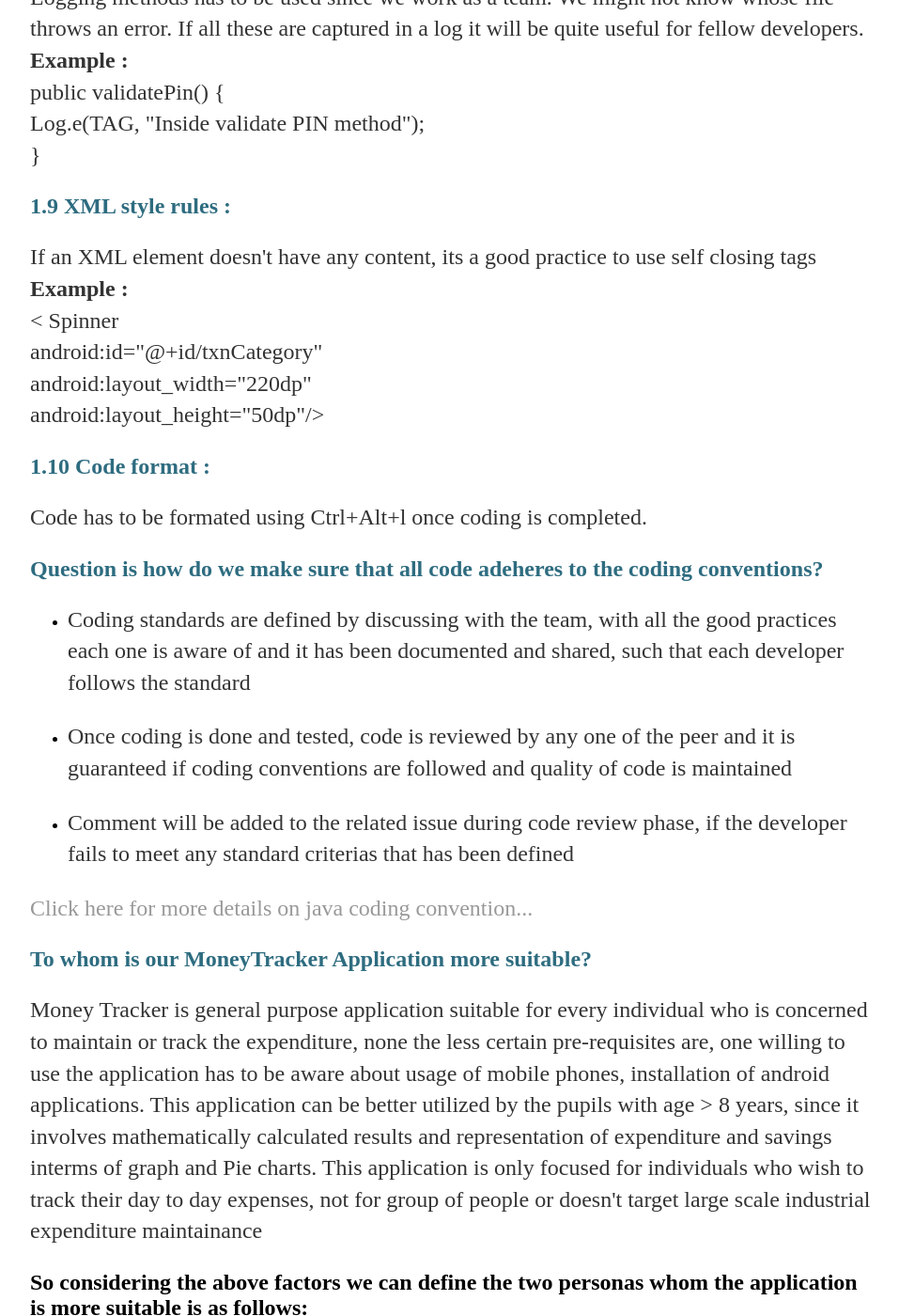
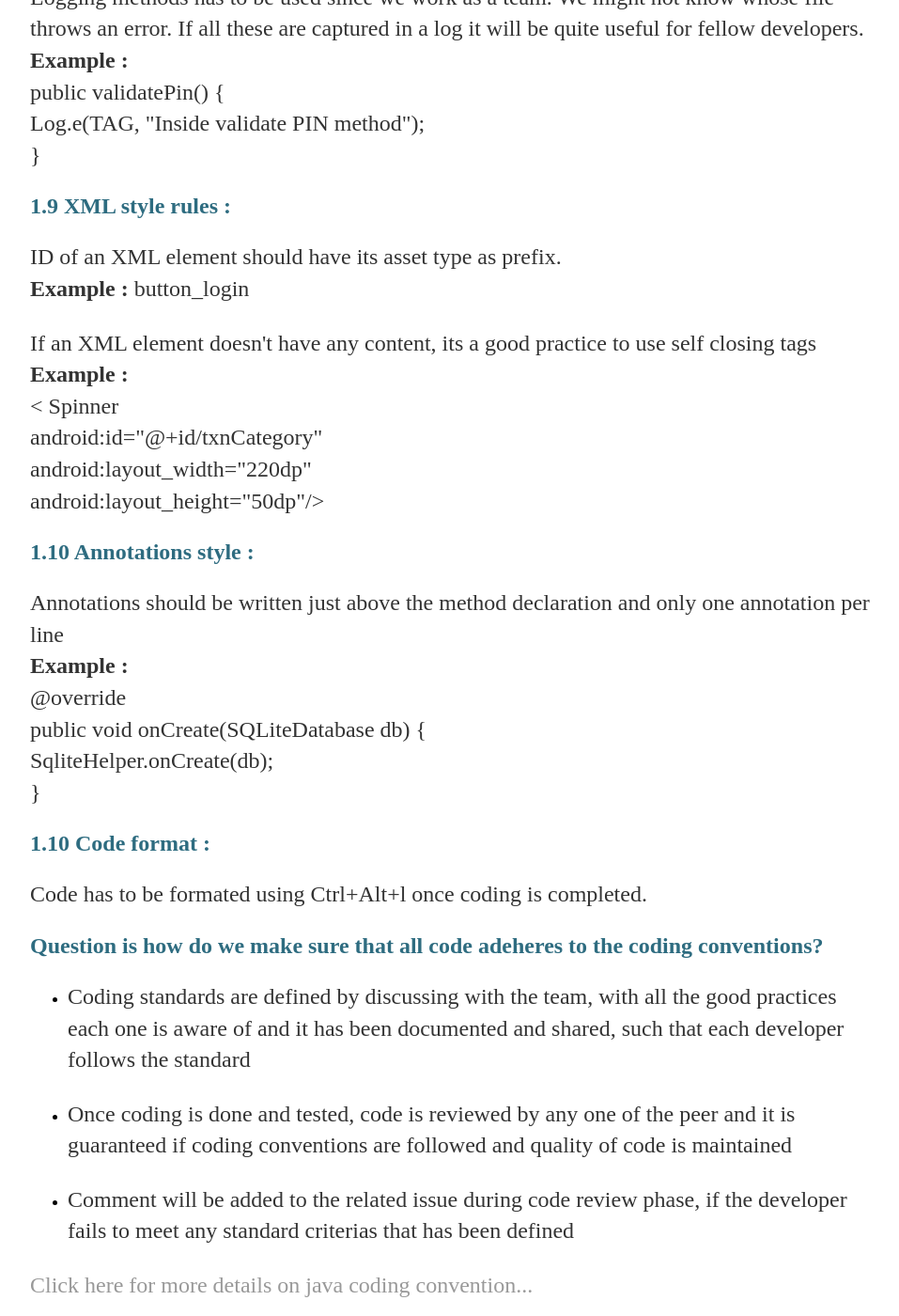
Before and after one commit to vinoth789/Money-tracker, a Jekyll site: the page built from docs/_posts/2017-06-04-ImplementationAndUIDesign.md, in a window 1280 px wide and 1400 px high, scrolled down 3282 px. Shown: the whole window at 94% size, without its empty margins (160-1117 px from the left). Built offline with Jekyll 4.4.1, drawn with Linux system fonts in a browser that asks for light colours; our own code applies the rules of GitHub Pages for plain Markdown files.

Commit message:
Create 2017-06-04-ImplementationAndUIDesign.md
test

```diff
--- a/docs/_posts/2017-06-04-ImplementationAndUIDesign.md
+++ b/docs/_posts/2017-06-04-ImplementationAndUIDesign.md
@@ -60,12 +60,22 @@
     }<br>
 </p>
 <h2 style="color: #2e6c80;">1.9 XML style rules :</h2>
+<p>ID of an XML element should have its asset type as prefix.<br>
+<b>Example :</b> button_login</p>
 <p>If an XML element doesn't have any content, its a good practice to use self closing tags<br>
 <b>Example : </b><br>
    < Spinner <br>
         android:id="@+id/txnCategory"<br>
         android:layout_width="220dp"<br>
         android:layout_height="50dp"/></p>
+<h2 style="color: #2e6c80;">1.10 Annotations style :</h2>
+<p>Annotations should be written just above the method declaration and only one annotation per line<br>
+<b>Example :</b><br>
+@override <br>
+public void onCreate(SQLiteDatabase db) { <br>
+        SqliteHelper.onCreate(db);<br>
+    }
+</p>
 <h2 style="color: #2e6c80;">1.10 Code format :</h2>
 <p>Code has to be formated using Ctrl+Alt+l once coding is completed. </p>
 
```
